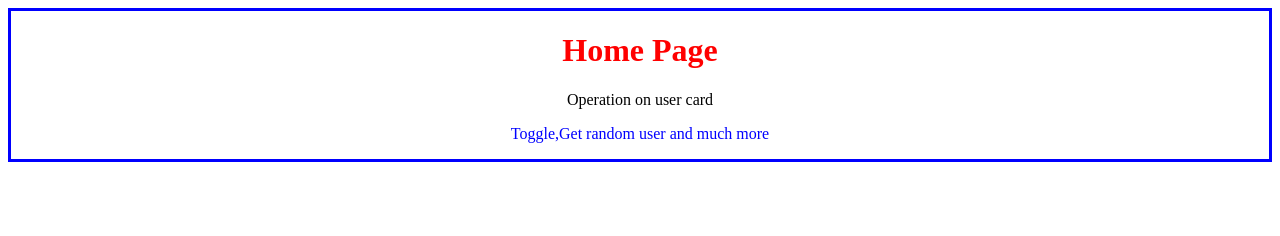
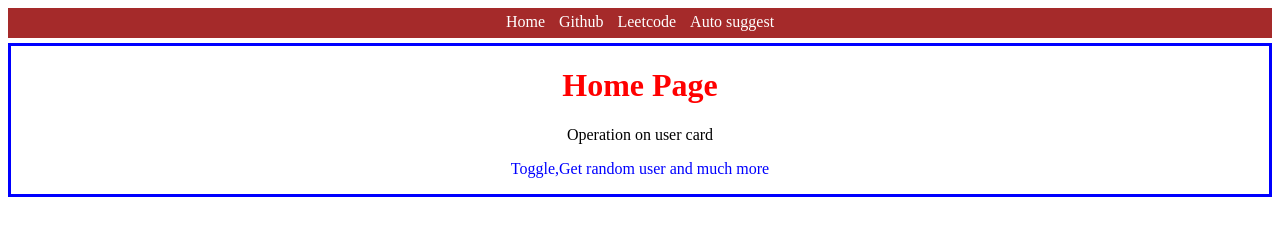
Before and after one commit to aswinianmangari/autosuggest, a website: page frontend/index.html in a window 1280 px wide. Drawn offline with Linux system fonts and the light colour scheme.

Commit message:
updated homepage

```diff
--- a/frontend/index.css
+++ b/frontend/index.css
@@ -17,3 +17,16 @@ h1{
 #p2{
     color: blue;
 }
+#nav{
+    text-align: center;
+    background-color: brown;
+    height: 25px;
+    padding-top: 5px;
+    margin-bottom: 5px;
+
+}
+#nav a{
+    margin: 0px 5px;
+    text-decoration: none;
+    color: white;
+}
--- a/frontend/index.html
+++ b/frontend/index.html
@@ -7,6 +7,13 @@
     <link rel="stylesheet" href="index.css">
 </head>
 <body>
+    <div id="nav">
+        <a href="/"> Home </a>
+        <a href="https://github.com" target="_blank"> Github </a>
+        <a href="https://leetcode.com"> Leetcode </a>
+        <a href="./pages/autosuggest.html"> Auto suggest </a>
+
+    </div>
     <div id="home-intro">
     <h1> Home Page</h1>
     <p id="p1"> Operation on user card</p>
```
Also changed, not shown: pages/autosuggest.html (added, +12 -0 lines).
